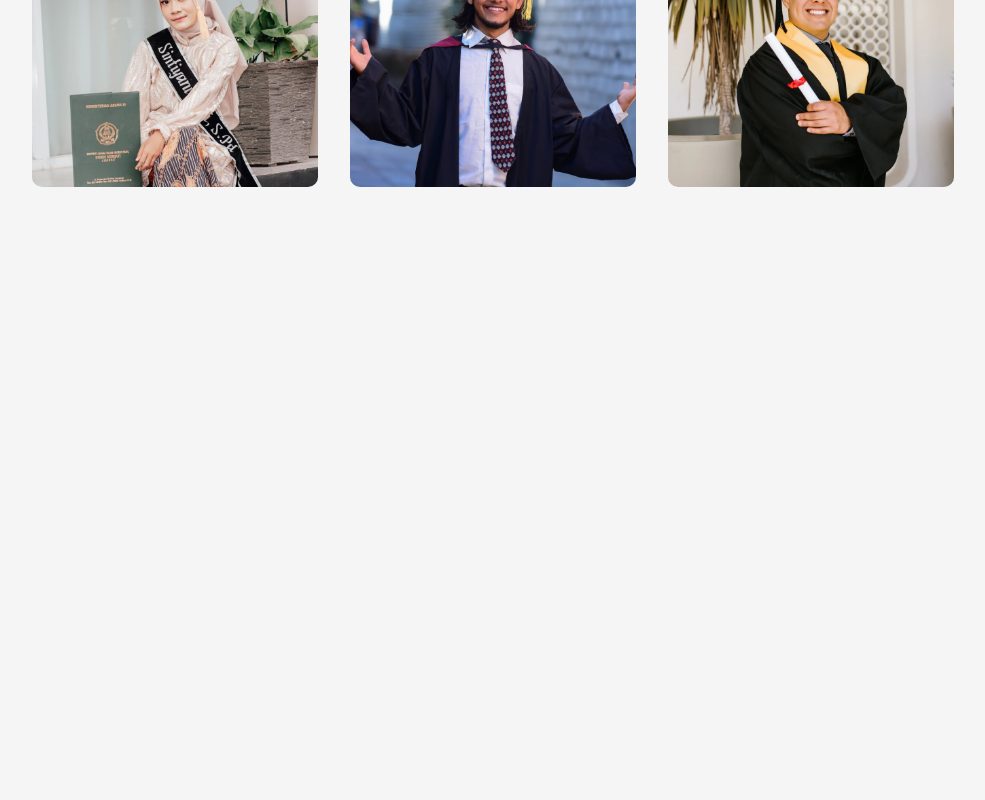
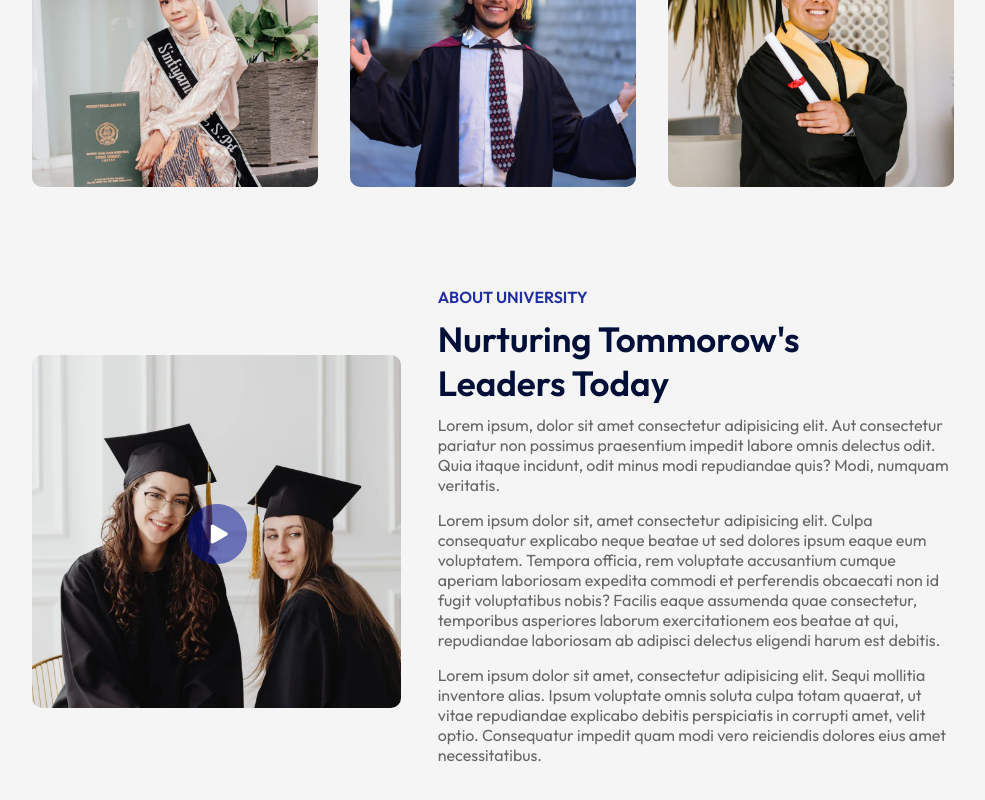
Before and after one commit to JUDHI3134/education, a React (Vite) app: page / in a window 1280 px wide. Shown: the part 1114-1914 px from the top of the page, without its empty margins (147-1132 px from the left). Before the commit the page ends 1381 px from the top, so only its background shows below. Built offline with nearby package versions, Linux system fonts and the light colour scheme.

Commit message:
complee out about section and dark navbar

```diff
--- a/src/App.jsx
+++ b/src/App.jsx
@@ -3,6 +3,7 @@
 import Hero from './Components/Hero/Hero'
 import Programs from './Components/Programs/Programs'
 import Title from './Components/Title/Title'
+import About from './Components/About/About'
 
 const App = () => {
   return (
@@ -12,6 +13,7 @@
       <div className='container'>
       <Title subTitle = "OUR PROGRAM" title="What We Offer" />
       <Programs/>
+      <About/>
       </div>
     </div>
   )
--- /dev/null
+++ b/src/Components/About/About.css
@@ -0,0 +1,41 @@
+.about{
+    display: flex;
+    margin: 100px auto;
+    align-items: center;
+    justify-content: space-between;
+    width: 90%;
+}
+.about-left{
+    flex-basis: 40%;
+    position: relative;
+}
+.about-right{
+    flex-basis: 56%;
+}
+.about-img{
+    width: 100%;
+    border-radius: 10px;
+}
+.play-icon{
+    width: 60px;
+    position: absolute;
+    top: 50%;
+    left: 50%;
+    transform: translate(-50%,-50%);
+}
+.about h3{
+    font-size: 16px;
+    font-weight: 600;
+    color: #212EA0;
+}
+.about h2{
+    font-size: 35px;
+    font-weight: 600;
+    color: #000F38;
+    margin: 10px 0;
+    max-width: 400px;
+}
+.about p{
+    margin-bottom: 15px;
+    color: #676767;
+}
--- /dev/null
+++ b/src/Components/About/About.jsx
@@ -0,0 +1,24 @@
+import React from 'react'
+import './About.css'
+import about_img from '../../assets/about.png'
+import play_icon from '../../assets/play-icon.png'
+
+const About = () => {
+  return (
+    <div className='about'>
+      <div className="about-left">
+        <img src={about_img} alt="" className='about-img' />
+        <img src={play_icon} alt="" className='play-icon' />
+      </div>
+      <div className="about-right">
+        <h3>ABOUT UNIVERSITY</h3>
+        <h2>Nurturing Tommorow's Leaders Today</h2>
+        <p>Lorem ipsum, dolor sit amet consectetur adipisicing elit. Aut consectetur pariatur non possimus praesentium impedit labore omnis delectus odit. Quia itaque incidunt, odit minus modi repudiandae quis? Modi, numquam veritatis.</p>
+        <p>Lorem ipsum dolor sit, amet consectetur adipisicing elit. Culpa consequatur explicabo neque beatae ut sed dolores ipsum eaque eum voluptatem. Tempora officia, rem voluptate accusantium cumque aperiam laboriosam expedita commodi et perferendis obcaecati non id fugit voluptatibus nobis? Facilis eaque assumenda quae consectetur, temporibus asperiores laborum exercitationem eos beatae at qui, repudiandae laboriosam ab adipisci delectus eligendi harum est debitis.</p>
+      <p>Lorem ipsum dolor sit amet, consectetur adipisicing elit. Sequi mollitia inventore alias. Ipsum voluptate omnis soluta culpa totam quaerat, ut vitae repudiandae explicabo debitis perspiciatis in corrupti amet, velit optio. Consequatur impedit quam modi vero reiciendis dolores eius amet necessitatibus.</p>
+      </div>
+    </div>
+  )
+}
+
+export default About
--- a/src/Components/Navbar/Navbar.css
+++ b/src/Components/Navbar/Navbar.css
@@ -24,3 +24,7 @@
     width: 20px;
     margin-left: 10px;
 }
+.dark-nav{
+    background: #212EA0;
+    transition: 0.5s;
+}
--- a/src/Components/Navbar/Navbar.jsx
+++ b/src/Components/Navbar/Navbar.jsx
@@ -1,10 +1,19 @@
-import React from 'react'
+import React, { useEffect, useState } from 'react'
 import './Navbar.css'
 import logo from '../../assets/logo.png'
 
 const Navbar = () => {
+
+  const [sticky,setSticky] = useState(false)
+
+  useEffect(()=>{
+     window.addEventListener('scroll',()=>{
+      window.scrollY > 50 ? setSticky(true) : setSticky(false)
+     })
+  },[])
+
   return (
-    <nav className='container'>
+    <nav className={`container ${sticky ? "dark-nav" : ""}`}>
       <img src={logo} alt="" className='logo' />
       <ul>
         <li>Home</li>
```
